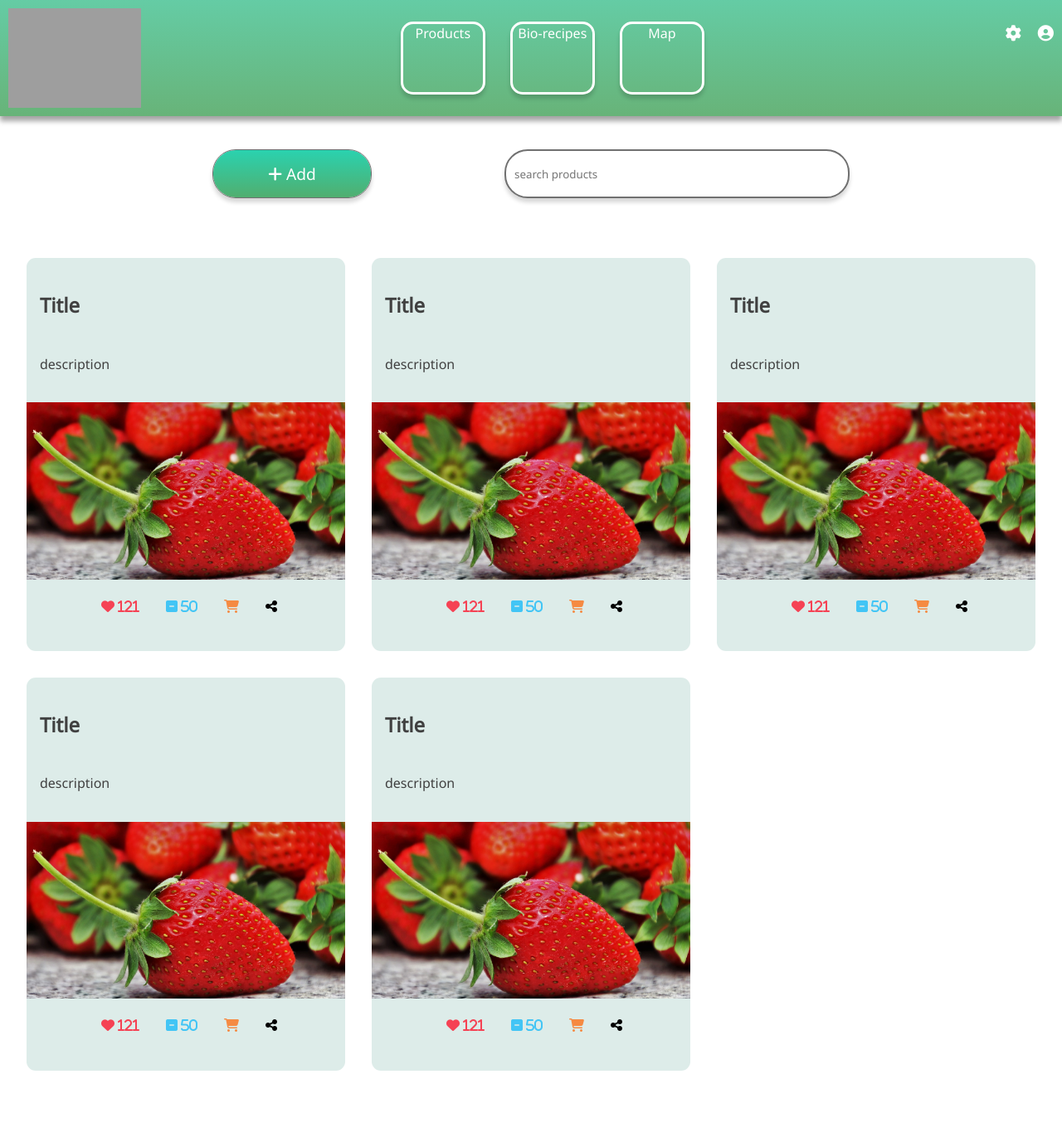
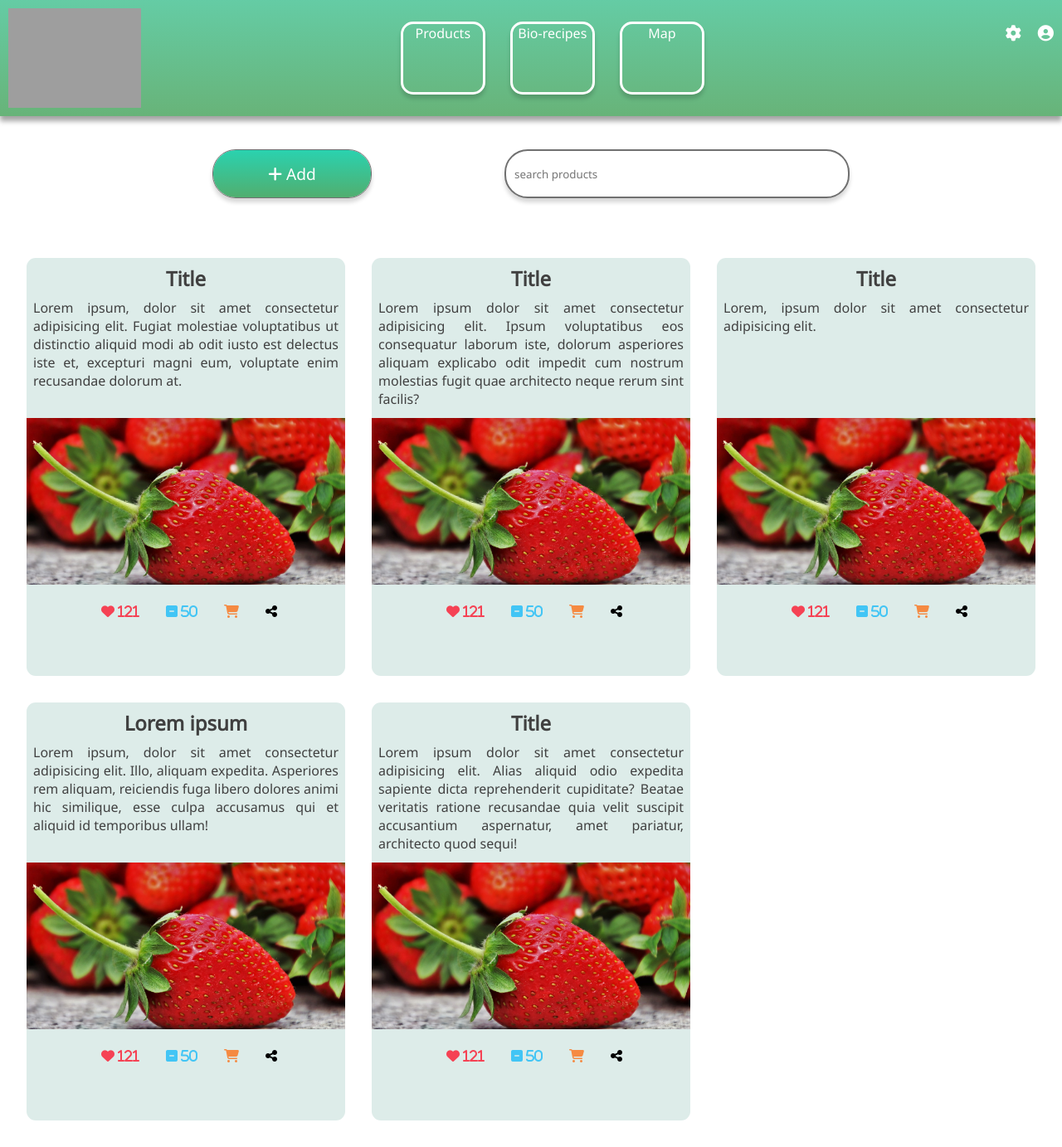
Before and after one commit to MuszKarol/naturprodt_web_app, a PHP site: page /public/views/products.html in a window 1280 px wide. Shown: the whole page at 83% size. Before the commit the page ends 1291 px from the top, so only its background shows below. Run offline with PHP 8.4, Linux system fonts and the light colour scheme; some libraries are stand-ins or nearby versions; grey boxes are pictures that could not be loaded.

Commit message:
Fix map size; Refactor

```diff
--- a/public/css/products.css
+++ b/public/css/products.css
@@ -1,8 +1,9 @@
 .products__container {
     display: grid;
     grid-template-columns: repeat(3, 1fr);
-    grid-gap: 2em;
-    padding: 2em;
+    grid-row-gap: 6vh;
+    grid-column-gap: 10vh;
+    padding: 6vh;
     overflow: auto;
 }
 
@@ -13,16 +14,28 @@
 }
 
 .product.product__overview {
-    height: 30%;
-    margin: 1em;
+    height: 35%;
+    padding: 1vh;
     color: #404040;
     display: flex;
     flex-direction: column;
-    justify-content: space-around;
+    justify-content: flex-start;
+    align-items: center;
+}
+.product.product__overview>h2 {
+    margin: 0;
+}
+
+.product.product__overview>p {
+    overflow-y: auto;
+    max-height: fit-content;
+    text-align: justify;
+    margin: 0;
+    margin-top: 1vh;
 }
 
 .products__container>div>img {
-    height: 45%;
+    height: 40%;
     width: 100%;
     object-fit: cover;
 }
@@ -53,7 +66,17 @@
 	color: #f58a42;
 }
 
+@media only screen and (max-device-width: 1050px) {
+    .products__container {
+        display: grid;
+        grid-template-columns: repeat(3, 1fr);
+        grid-gap: 4vh;
+        padding: 4vh;
+        overflow: auto;
+    }
+}
 
-@media only screen and (max-device-width: 865px) {
+/*mobile*/
+@media only screen and (max-device-width: 880px) {
 
 }
--- a/public/views/map.html
+++ b/public/views/map.html
@@ -44,7 +44,7 @@
     </header>
     <div class="map">
         <div class="map__container">
-            <iframe src="https://www.google.com/maps/d/embed?mid=1k0vTI1Md936Nxqvm5D98u5aSxBf7kBmS" width="740" height="480"></iframe>
+            <iframe src="https://www.google.com/maps/d/embed?mid=1k0vTI1Md936Nxqvm5D98u5aSxBf7kBmS" frameborder="0" style="border:0"></iframe>
         </div>
     </div>
 </body>
--- a/public/views/products.html
+++ b/public/views/products.html
@@ -21,9 +21,9 @@
             </div>
             <nav class="header__nav menu">
                 <ul class="header__list menu_list">
-                    <li class="header__item menu_item"><a href="#" class="header__list_button">Products</a></li>
-                    <li class="header__item menu_item"><a href="#" class="header__list_button">Bio-recipes</a></li>
-                    <li class="header__item menu_item"><a href="#" class="header__list_button">Map</a></li>
+                    <li class="header__item menu_item"><a href="products.html" class="header__list_button">Products</a></li>
+                    <li class="header__item menu_item"><a href="recipes.html" class="header__list_button">Bio-recipes</a></li>
+                    <li class="header__item menu_item"><a href="map.html" class="header__list_button">Map</a></li>
                 </ul>
             </nav>
             <nav class="header__nav account">
@@ -58,7 +58,7 @@
             <div id="product__1">
                 <div class="product product__overview">
                     <h2>Title</h2>
-                    <p>description</p>
+                    <p>Lorem ipsum, dolor sit amet consectetur adipisicing elit. Fugiat molestiae voluptatibus ut distinctio aliquid modi ab odit iusto est delectus iste et, excepturi magni eum, voluptate enim recusandae dolorum at.</p>
                 </div>
                 <img src="../img/uploads/strawberries.jpg">
                 <div class="product social-section">
@@ -76,7 +76,7 @@
             <div id="product__2">
                 <div class="product product__overview">
                     <h2>Title</h2>
-                    <p>description</p>
+                    <p>Lorem ipsum dolor sit amet consectetur adipisicing elit. Ipsum voluptatibus eos consequatur laborum iste, dolorum asperiores aliquam explicabo odit impedit cum nostrum molestias fugit quae architecto neque rerum sint facilis?</p>
                 </div>
                 <img src="../img/uploads/strawberries.jpg">
                 <div class="product social-section">
@@ -94,7 +94,7 @@
             <div id="product__3">
                 <div class="product product__overview">
                     <h2>Title</h2>
-                    <p>description</p>
+                    <p>Lorem, ipsum dolor sit amet consectetur adipisicing elit.</p>
                 </div>
                 <img src="../img/uploads/strawberries.jpg">
                 <div class="product social-section">
@@ -111,8 +111,8 @@
             </div>
             <div id="product__4">
                 <div class="product product__overview">
-                    <h2>Title</h2>
-                    <p>description</p>
+                    <h2>Lorem ipsum</h2>
+                    <p>Lorem ipsum, dolor sit amet consectetur adipisicing elit. Illo, aliquam expedita. Asperiores rem aliquam, reiciendis fuga libero dolores animi hic similique, esse culpa accusamus qui et aliquid id temporibus ullam!</p>
                 </div>
                 <img src="../img/uploads/strawberries.jpg">
                 <div class="product social-section">
@@ -130,7 +130,7 @@
             <div id="product__5">
                 <div class="product product__overview">
                     <h2>Title</h2>
-                    <p>description</p>
+                    <p>Lorem ipsum dolor sit amet consectetur adipisicing elit. Alias aliquid odio expedita sapiente dicta reprehenderit cupiditate? Beatae veritatis ratione recusandae quia velit suscipit accusantium aspernatur, amet pariatur, architecto quod sequi!</p>
                 </div>
                 <img src="../img/uploads/strawberries.jpg">
                 <div class="product social-section">
```
Also changed, not shown: public/css/map.css (+12 -4 lines), public/css/recipes.css (+24 -3 lines), public/views/recipes.html (+5 -5 lines).
